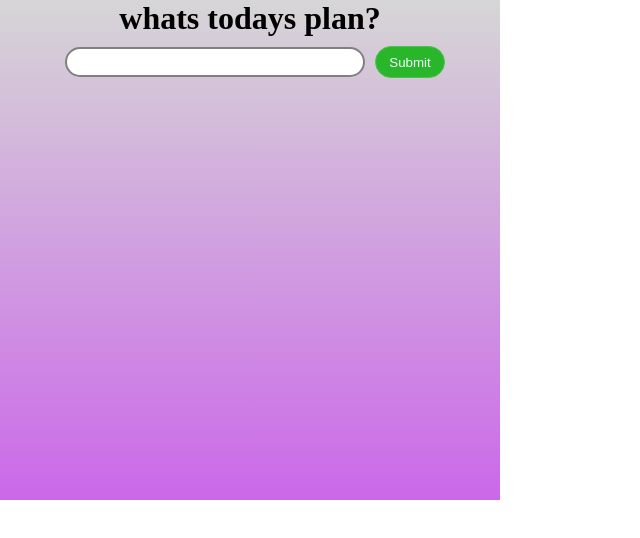
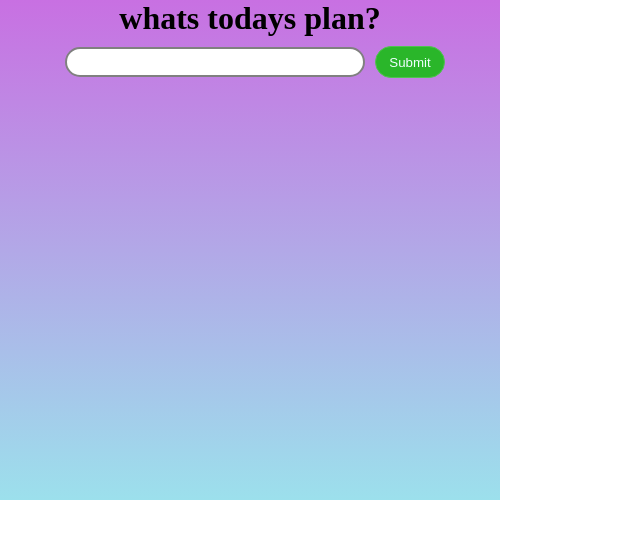
Before and after one commit to Shivaji-chougule/todo_list, a React (Create React App) app: page / in a window 1280 px wide. Shown: the top 538 px of the page, without its empty margins (0-640 px from the left). Built offline with nearby package versions, Linux system fonts and the light colour scheme.

Commit message:
1 file modified

```diff
--- a/src/App.css
+++ b/src/App.css
@@ -5,7 +5,7 @@
 .card {
   height: 500px;
   width: 500px;
-  background-image: linear-gradient(rgb(214, 214, 214), rgb(203, 104, 233));
+  background-image: linear-gradient(rgb(200, 112, 226), rgb(156, 224, 236));
   display: flex;
   flex-direction: column;
   align-items: center;
```
